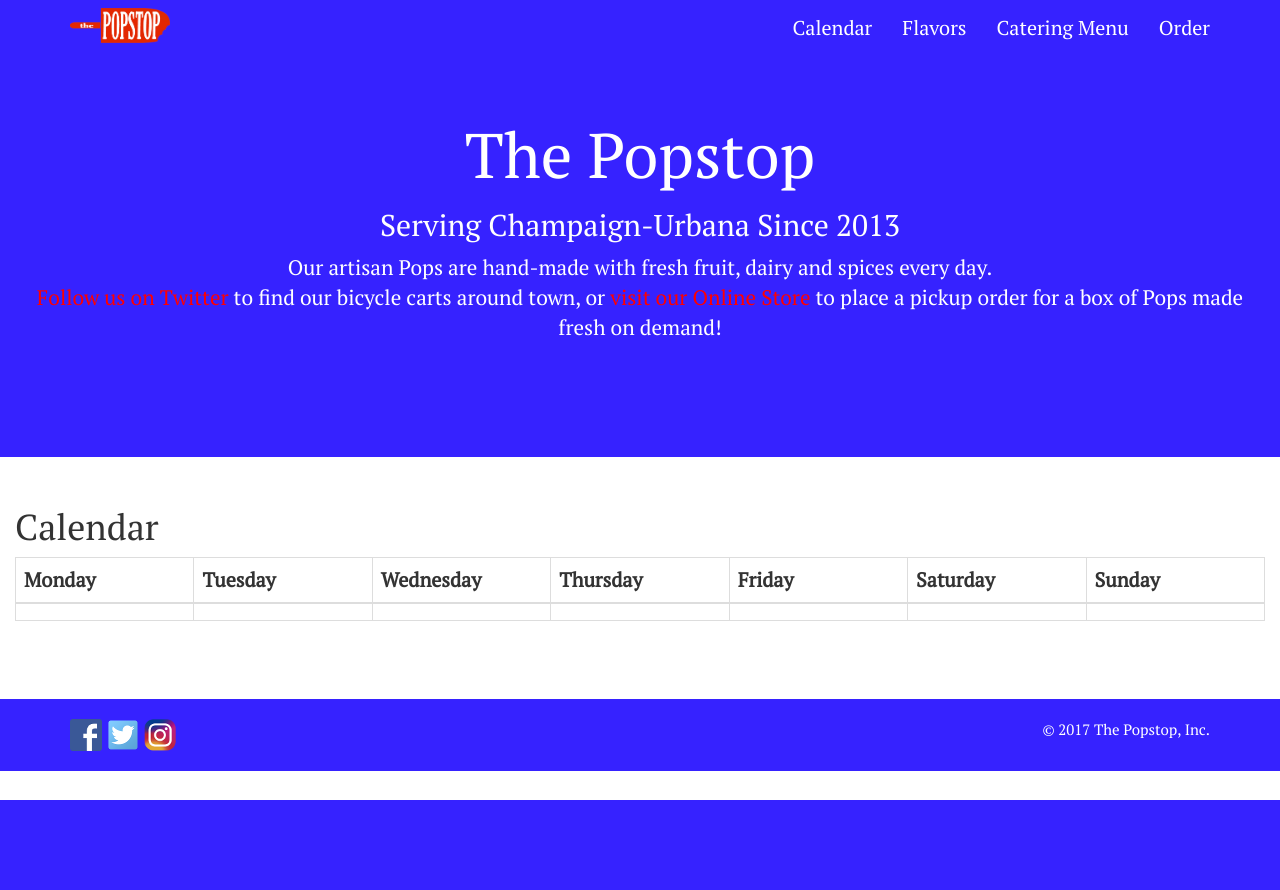
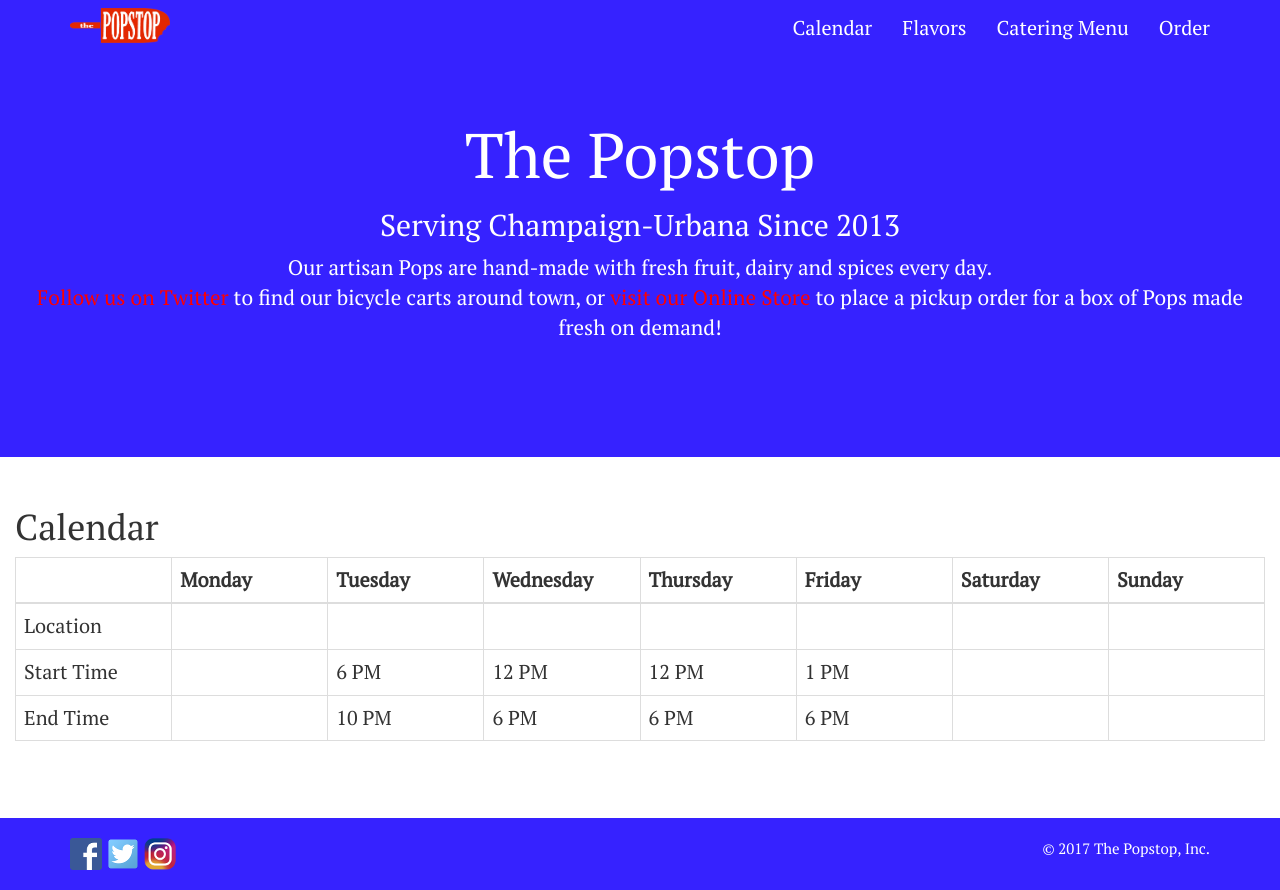
Before and after one commit to ECastleton/Popstop, a Django app: page / in a window 1280 px wide. Before the commit the page ends 800 px from the top, so only its background shows below. Run offline with Django 3.2, Linux system fonts and the light colour scheme; data comes from the database, SQL or seed files in the repository; lists and menus that the app fills with data are empty; some libraries are stand-ins or nearby versions.

Commit message:
static time entered in weekly calendar will change next week

```diff
--- a/popsicle/orders/static/orders/style.css
+++ b/popsicle/orders/static/orders/style.css
@@ -86,7 +86,7 @@ body
 }
 
 #calendar td{
-	width: 14%;
+	width: 10%;
 }
 
 #calendar table{
--- a/popsicle/orders/templates/orders/main.html
+++ b/popsicle/orders/templates/orders/main.html
@@ -5,7 +5,7 @@
 <div id="calendar" class="container-fluid">
 	<style>
 		td{
-			width:14%;
+			width:10%;
 		}
 	</style>
   <br>
@@ -14,6 +14,7 @@
 	  <table class="table table-bordered">
 		<thead>
 		  <tr>
+			<th> </th>
 			<th>Sunday</th>
 			<th>Monday</th>
 			<th>Tuesday</th>
--- a/popsicle/weeklyCal/templates/weeklyCal/calendar.html
+++ b/popsicle/weeklyCal/templates/weeklyCal/calendar.html
@@ -2,11 +2,13 @@
 
 {% block content %}
 <!--Calendar tab-->
+
 <div id="calendar" class="container-fluid">
     <h1>Calendar</h1>
     <table class="table table-bordered">
     <thead>
       <tr>
+		<th> </th>
         <th>Monday</th>
         <th>Tuesday</th>
         <th>Wednesday</th>
@@ -18,6 +20,7 @@
     </thead>
     <tbody>
       <tr>
+		<td> Location </td>
         <td><a href='https://www.google.com/maps/place/{{ Monday.address }}' target='_blank'>{{ Monday.locationName }}</a></td>
         <td><a href='https://www.google.com/maps/place/{{ Tuesday.address }}' target='_blank'>{{ Tuesday.locationName }}</a></td>
         <td><a href='https://www.google.com/maps/place/{{ Wednesday.address }}' target='_blank'>{{ Wednesday.locationName }}</a></td>
@@ -26,6 +29,26 @@
         <td><a href='https://www.google.com/maps/place/{{ Saturday.address }}' target='_blank'>{{ Saturday.locationName }}</a></td>
         <td><a href='https://www.google.com/maps/place/{{ Sunday.address }}' target='_blank'>{{ Sunday.locationName }}</a></td>
       </tr>
+        <tr>
+			  <td> Start Time </td>
+			  <td> </td>
+			  <td> 6 PM </td>
+			  <td> 12 PM </td>
+			  <td> 12 PM </td>
+			  <td> 1 PM </td>
+			  <td> </td>
+			  <td> </td>
+		  </tr>
+		  <tr>
+			  <td> End Time</td>
+			  <td> </td>
+			  <td> 10 PM </td>
+			  <td> 6 PM </td>
+			  <td> 6 PM </td>
+			  <td> 6 PM </td>
+			  <td> </td>
+			  <td> </td>
+		  </tr>
     </tbody>
     </table>
 </div>
```
Also changed, not shown: popsicle/weeklyCal/views.py (line endings or trailing spaces).
